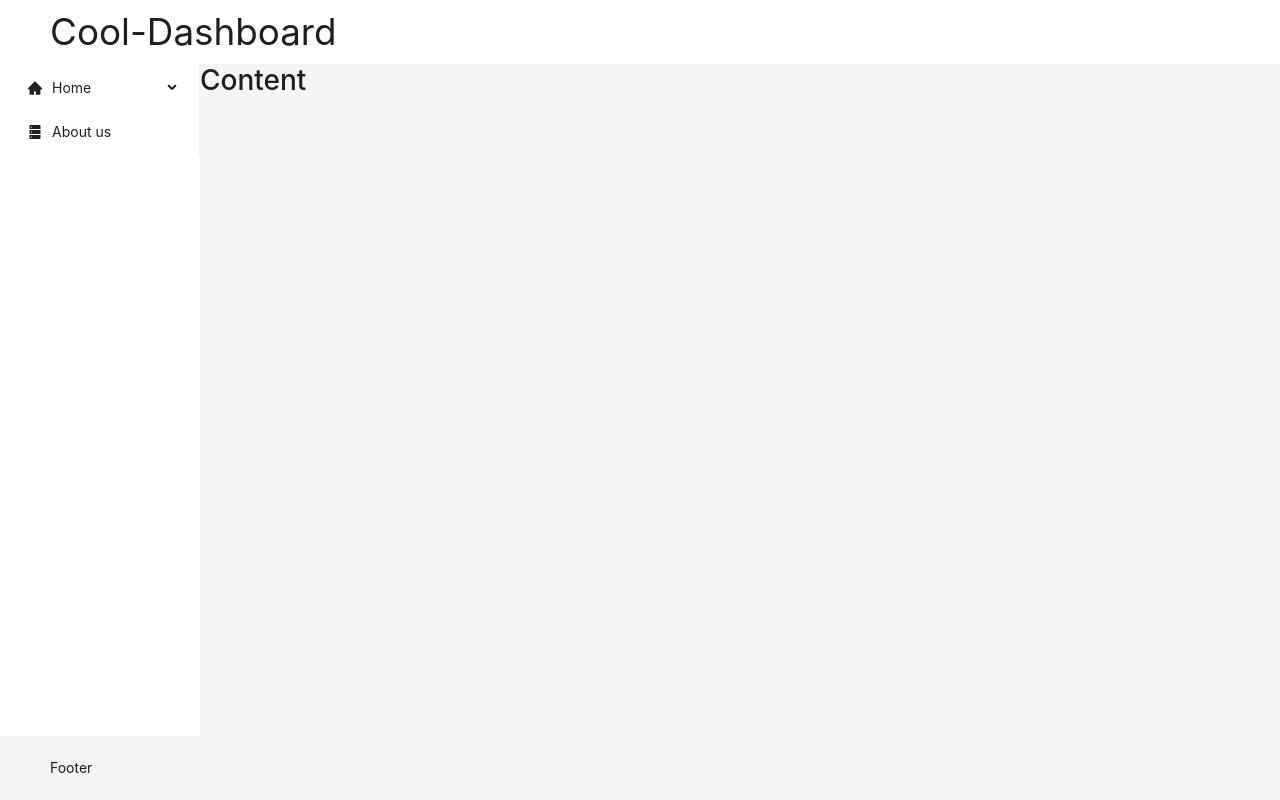
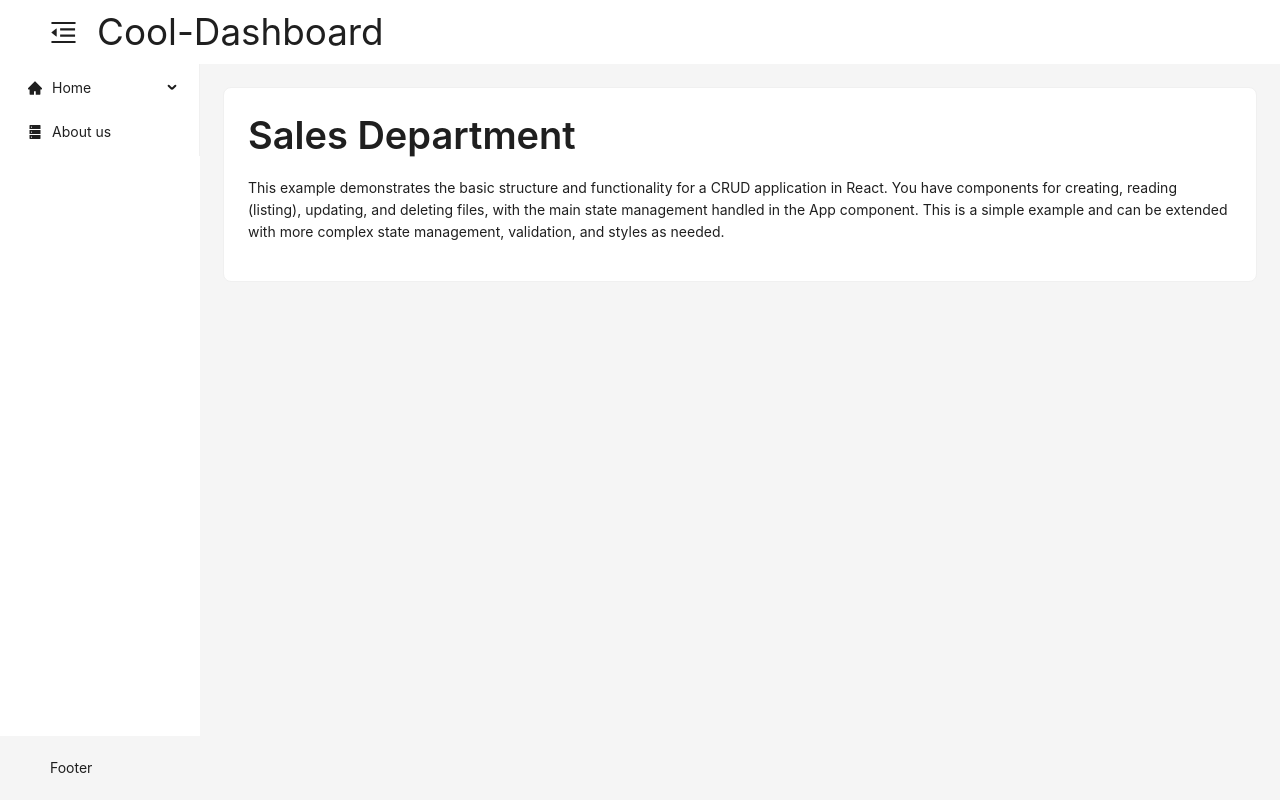
Before and after one commit to Cynthia-Isutsa/ant-design-new-features, a React (Vite) app in the folder dashboard/: page / in a window 1280 px wide. Built offline with nearby package versions, Linux system fonts and the light colour scheme.

Commit message:
Collapsed Sider/ Card/ Typography

```diff
--- a/dashboard/src/DashBoard.tsx
+++ b/dashboard/src/DashBoard.tsx
@@ -1,19 +1,33 @@
-import { ContactsFilled, DatabaseFilled, HomeFilled, UserOutlined } from "@ant-design/icons";
+import {
+  ContactsFilled,
+  DatabaseFilled,
+  HomeFilled,
+  MenuFoldOutlined,
+  UserOutlined,
+} from "@ant-design/icons";
 import "./styles/dashboard.css";
-import { Layout, Menu } from "antd";
+import { Card, Layout, Menu, Typography } from "antd";
 import { Content, Footer, Header } from "antd/es/layout/layout";
 import Sider from "antd/es/layout/Sider";
+import { useState } from "react";
 
 const DashBoard = () => {
+  const [collasped, setCollasped] = useState<any>();
+
   return (
     <Layout className="container">
-      <Header style={{backgroundColor: "white"}}>
-        <div className="brand">
-          Cool-Dashboard
+      <Header style={{ backgroundColor: "white" }}>
+        <div style={{ display: "flex", alignItems: "center" }}>
+          <MenuFoldOutlined
+            onClick={() => setCollasped(!collasped)}
+            size={27}
+            style={{ marginRight: 20, fontSize: 27 }}
+          />
+          <div className="brand">Cool-Dashboard</div>
         </div>
       </Header>
       <Layout>
-        <Sider theme="light">
+        <Sider theme="light" collapsed={collasped}>
           <Menu
             mode="inline"
             items={[
@@ -25,29 +39,38 @@ const DashBoard = () => {
                   {
                     label: "Profile",
                     key: "profile",
-                icon: <ContactsFilled />
+                    icon: <ContactsFilled />,
                   },
                   {
                     label: "Users",
                     key: "users",
-                  icon: <UserOutlined />
-                }
-              ]
+                    icon: <UserOutlined />,
+                  },
+                ],
               },
               {
                 label: "About us",
                 key: "aboutus",
-              icon: <DatabaseFilled />
+                icon: <DatabaseFilled />,
               },
-          ]}/>
+            ]}
+          />
         </Sider>
-        <Content>
-          <h1>Content</h1>
+        <Content className="content">
+          <Card>
+            <Typography.Title>Sales Department</Typography.Title>
+            <Typography.Paragraph>
+              This example demonstrates the basic structure and functionality
+              for a CRUD application in React. You have components for creating,
+              reading (listing), updating, and deleting files, with the main
+              state management handled in the App component. This is a simple
+              example and can be extended with more complex state management,
+              validation, and styles as needed.
+            </Typography.Paragraph>
+          </Card>
         </Content>
       </Layout>
-      <Footer>
-        Footer
-    </Footer>
+      <Footer>Footer</Footer>
     </Layout>
   );
 };
```
Lines whose indentation alone changed are shown as unchanged.
